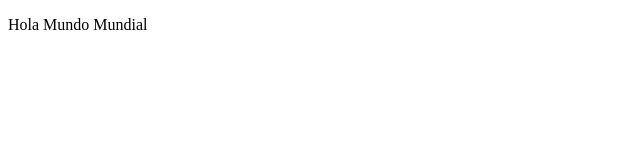
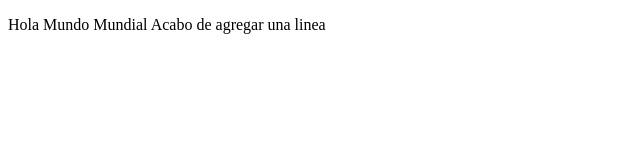
Before and after one commit to WillianCruz2020/miweb, a plain HTML site: page index.html in a window 1280 px wide. Shown: the whole page, without its empty margins (0-640 px from the left). Drawn offline with Linux system fonts and the light colour scheme.

Commit message:
Primera carga a repositorio en la nube

```diff
--- a/index.html
+++ b/index.html
@@ -9,6 +9,8 @@
 <body>
     <p>
         Hola Mundo Mundial
+        Acabo de agregar una linea
+
     </p>
 </body>
 </html>
```
